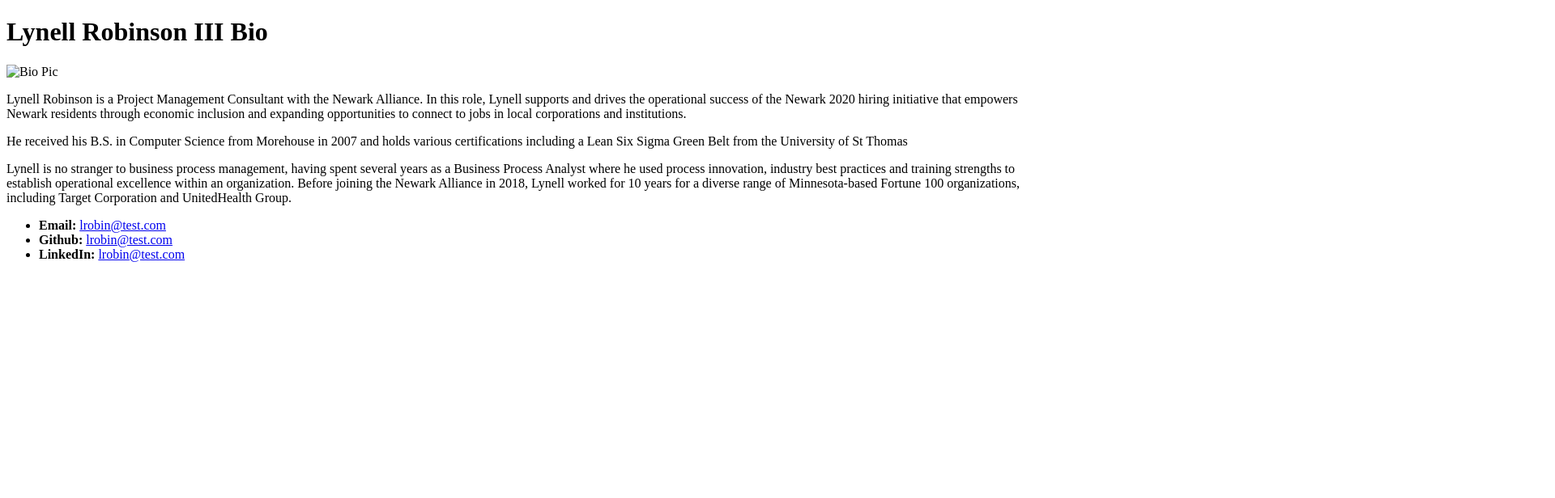
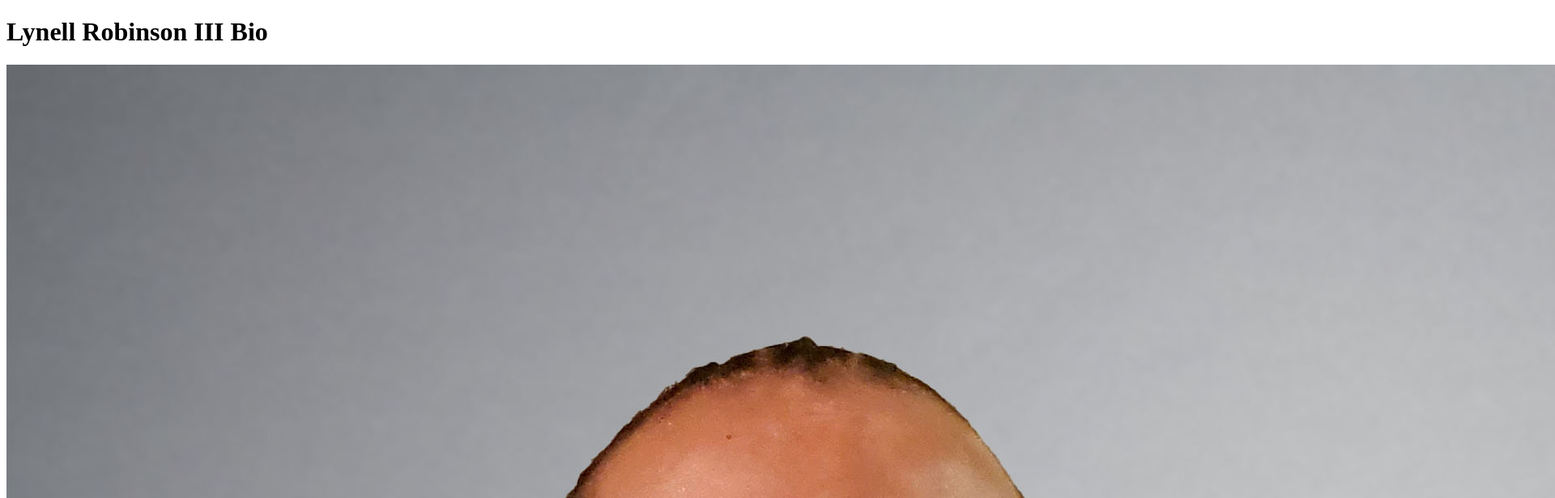
Before and after one commit to thallegacy/thallegacy.github.io, a plain HTML site: page index.html in a window 1280 px wide. Shown: the top 616 px of the page at 81% size, 1920 px wide, since content can reach past the window. Drawn offline with Linux system fonts and the light colour scheme.

Commit message:
image update

```diff
--- a/index.html
+++ b/index.html
@@ -9,7 +9,7 @@
 <h1>Lynell Robinson III Bio</h1>
 
 <section>
-    <img src="#" alt="Bio Pic">
+    <img src="https://github.com/thallegacy/thallegacy.github.io/blob/master/LR3%20Recent%20headshot.jpg" alt="Bio Pic">
 </section>
 
 
```
